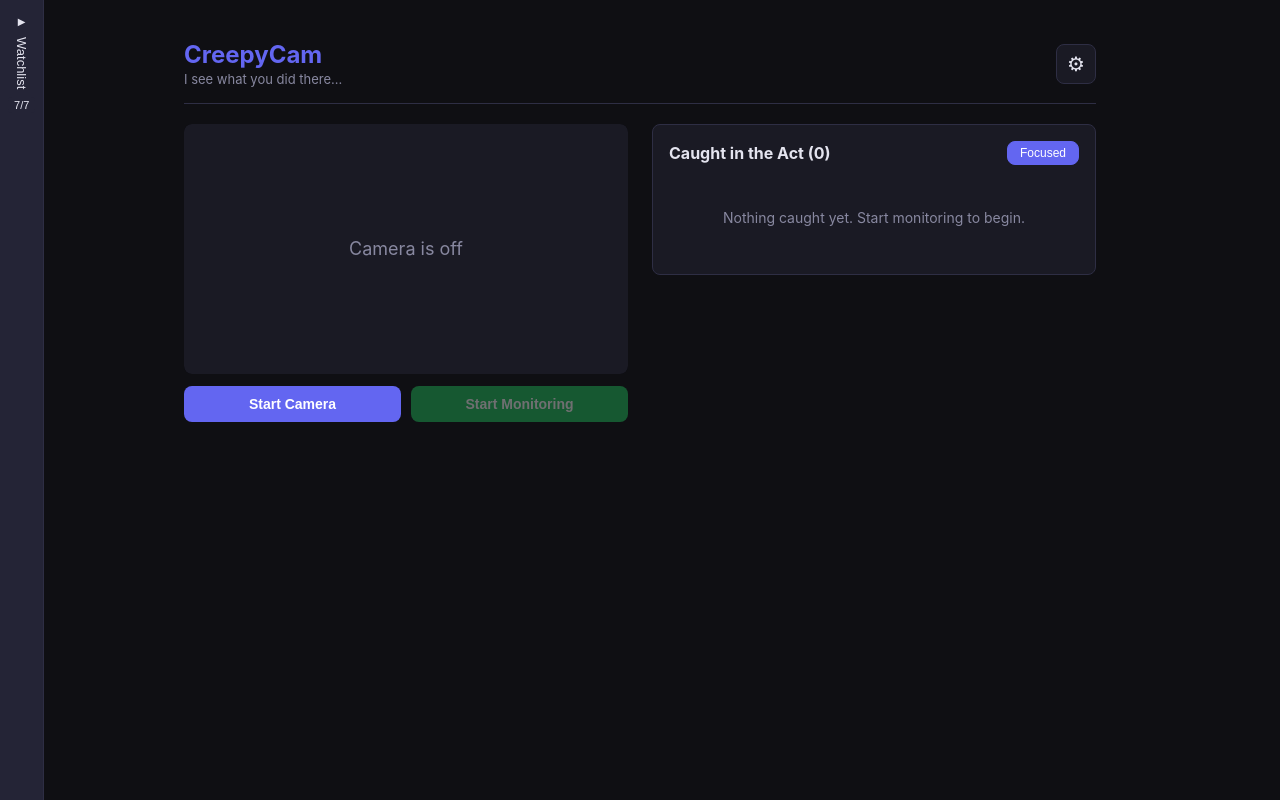
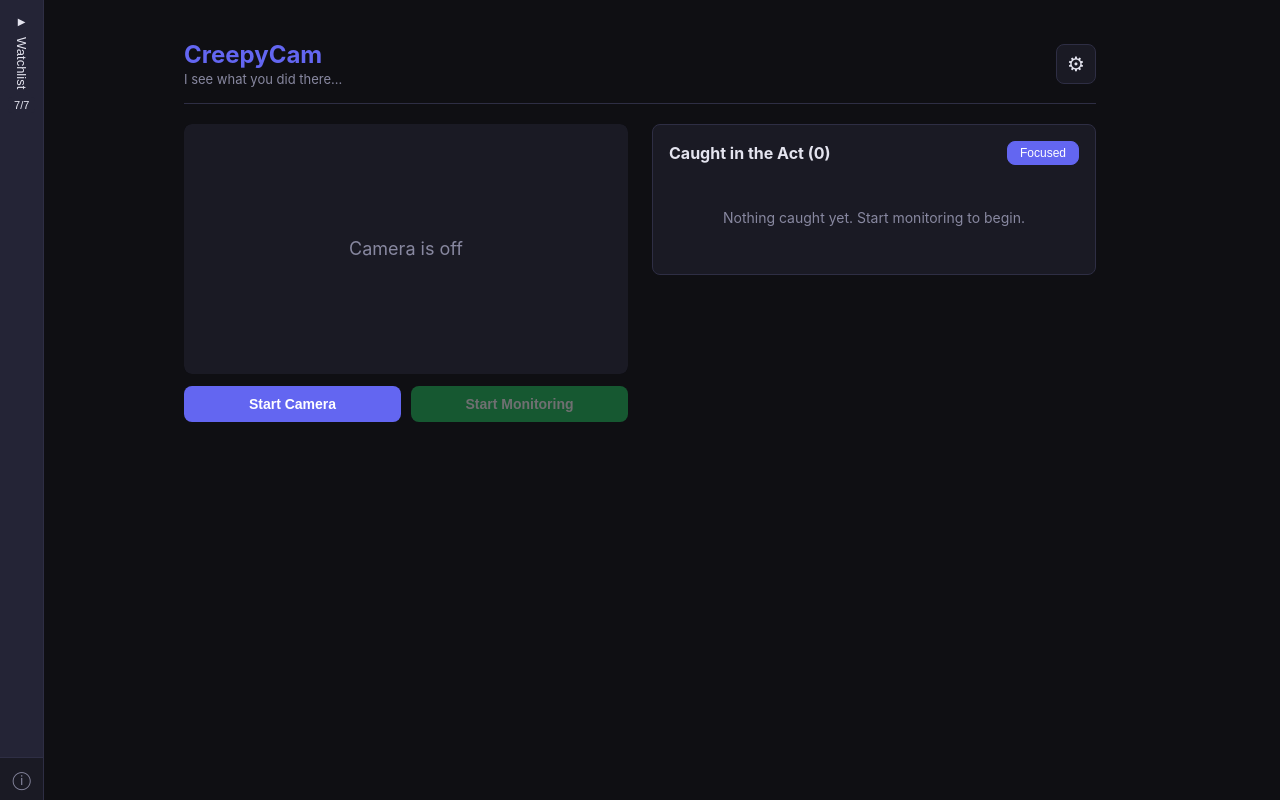
Before and after one commit to oayunac/CreepyCam, a React (Vite) app: page / in a window 1280 px wide. Built offline with nearby package versions, Linux system fonts and the light colour scheme.

Commit message:
Fix animated frames, move info icon below toggle, add buy me a coffee
- Add autoPlay prop to AnimatedFrames for evidence viewer
- Show animated playback in evidence detail view
- Move info icon below behavior toggle (always visible)
- Add buy me a coffee link in info popup

```diff
--- a/src/App.css
+++ b/src/App.css
@@ -49,11 +49,17 @@ body {
   display: flex;
 }
 
+.behavior-sidebar {
+  display: flex;
+  flex-direction: column;
+  background: var(--surface);
+  border-right: 1px solid var(--border);
+}
+
 .behavior-toggle {
   writing-mode: vertical-lr;
-  background: var(--surface);
+  background: none;
   border: none;
-  border-right: 1px solid var(--border);
   color: var(--text-dim);
   padding: 16px 8px;
   cursor: pointer;
@@ -63,6 +69,7 @@ body {
   font-size: 13px;
   transition: background 0.15s, color 0.15s;
   white-space: nowrap;
+  flex: 1;
 }
 .behavior-toggle:hover {
   background: var(--surface2);
@@ -177,9 +184,10 @@ body {
 /* Panel info */
 .panel-info-container {
   position: relative;
-  margin-top: auto;
-  padding-top: 12px;
   border-top: 1px solid var(--border);
+  display: flex;
+  justify-content: center;
+  padding: 8px 0;
 }
 
 .info-btn {
@@ -191,6 +199,7 @@ body {
   padding: 4px;
   line-height: 1;
   transition: color 0.15s;
+  writing-mode: horizontal-tb;
 }
 .info-btn:hover {
   color: var(--text);
@@ -229,6 +238,17 @@ body {
 }
 .commit-link:hover {
   color: var(--primary) !important;
+}
+
+.bmc-link {
+  font-size: 12px !important;
+  color: #ffdd00 !important;
+  border-top: 1px solid var(--border);
+  padding-top: 6px;
+  margin-top: 2px;
+}
+.bmc-link:hover {
+  color: #fff !important;
 }
 
 /* Header */
@@ -727,7 +747,8 @@ body {
   color: var(--primary-hover);
 }
 
-.evidence-image img {
+.evidence-image img,
+.evidence-image .evidence-anim {
   width: 100%;
   border-radius: var(--radius);
   margin-bottom: 12px;
--- a/src/components/AnimatedFrames.tsx
+++ b/src/components/AnimatedFrames.tsx
@@ -5,11 +5,12 @@ interface Props {
   interval?: number;
   className?: string;
   alt?: string;
+  autoPlay?: boolean;
 }
 
-export function AnimatedFrames({ frames, interval = 300, className, alt = '' }: Props) {
+export function AnimatedFrames({ frames, interval = 300, className, alt = '', autoPlay = false }: Props) {
   const [index, setIndex] = useState(0);
-  const [playing, setPlaying] = useState(false);
+  const [playing, setPlaying] = useState(autoPlay);
   const timerRef = useRef<number | null>(null);
 
   const stopTimer = useCallback(() => {
--- a/src/components/BehaviorPanel.tsx
+++ b/src/components/BehaviorPanel.tsx
@@ -67,6 +67,7 @@ export function BehaviorPanel({ settings, onChange }: Props) {
 
   return (
     <div className={`behavior-panel ${expanded ? 'expanded' : ''}`}>
+      <div className="behavior-sidebar">
         <button className="behavior-toggle" onClick={() => setExpanded(!expanded)}>
           <span className="toggle-arrow">{expanded ? '\u25C0' : '\u25B6'}</span>
           <span className="toggle-label">
@@ -74,6 +75,40 @@ export function BehaviorPanel({ settings, onChange }: Props) {
             <span className="toggle-count">{enabledCount}/{totalCount}</span>
           </span>
         </button>
+
+        <div className="panel-info-container" ref={infoRef}>
+          <button
+            className="info-btn"
+            onClick={() => setShowInfo(!showInfo)}
+            title="Info"
+          >
+            &#9432;
+          </button>
+          {showInfo && (
+            <div className="info-popup">
+              <a href={REPO_URL} target="_blank" rel="noopener noreferrer">
+                oayunac/CreepyCam
+              </a>
+              <a
+                href={`${REPO_URL}/commit/${__COMMIT_FULL__}`}
+                target="_blank"
+                rel="noopener noreferrer"
+                className="commit-link"
+              >
+                {__COMMIT_HASH__}
+              </a>
+              <a
+                href="https://buymeacoffee.com/oayunac"
+                target="_blank"
+                rel="noopener noreferrer"
+                className="bmc-link"
+              >
+                Buy me a coffee ☕
+              </a>
+            </div>
+          )}
+        </div>
+      </div>
 
       {expanded && (
         <div className="behavior-content">
@@ -116,31 +151,6 @@ export function BehaviorPanel({ settings, onChange }: Props) {
             />
             <button onClick={addCustom} disabled={!newLabel.trim()}>+</button>
           </div>
-
-          <div className="panel-info-container" ref={infoRef}>
-            <button
-              className="info-btn"
-              onClick={() => setShowInfo(!showInfo)}
-              title="Info"
-            >
-              &#9432;
-            </button>
-            {showInfo && (
-              <div className="info-popup">
-                <a href={REPO_URL} target="_blank" rel="noopener noreferrer">
-                  oayunac/CreepyCam
-                </a>
-                <a
-                  href={`${REPO_URL}/commit/${__COMMIT_FULL__}`}
-                  target="_blank"
-                  rel="noopener noreferrer"
-                  className="commit-link"
-                >
-                  {__COMMIT_HASH__}
-                </a>
-              </div>
-            )}
-          </div>
         </div>
       )}
     </div>
--- a/src/components/DetectionHistory.tsx
+++ b/src/components/DetectionHistory.tsx
@@ -24,7 +24,11 @@ export function DetectionHistory({ records, settings, pendingThumbnail, onClear
           &larr; {t('backToHistory', loc)}
         </button>
         <div className="evidence-image">
-          <img src={selectedRecord.fullImageDataUrl} alt="" />
+          {selectedRecord.frames.length > 1 ? (
+            <AnimatedFrames frames={selectedRecord.frames} className="evidence-anim" autoPlay />
+          ) : (
+            <img src={selectedRecord.fullImageDataUrl} alt="" />
+          )}
         </div>
         <div className="evidence-info">
           {selectedRecord.result.detected ? (
```
Lines whose indentation alone changed are shown as unchanged.
